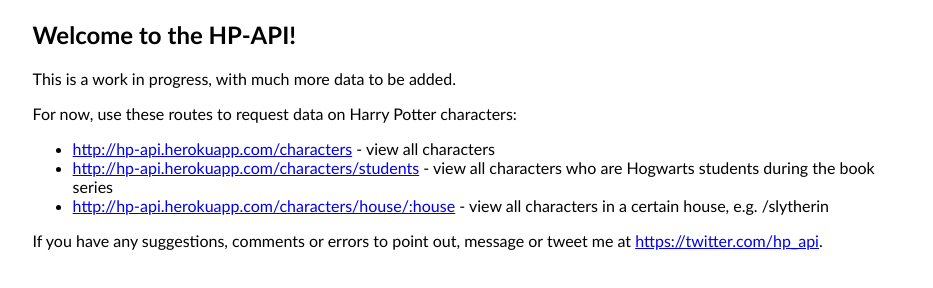
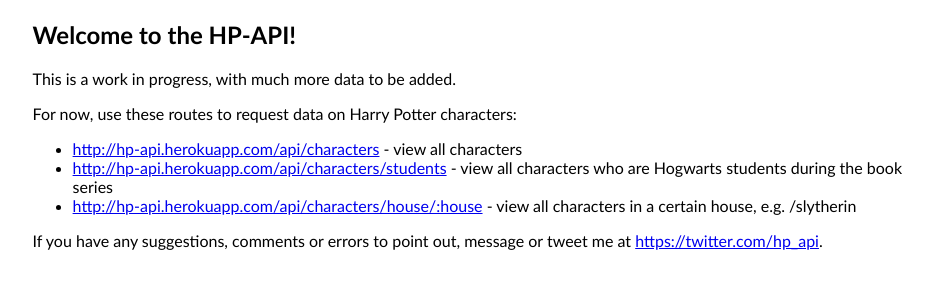
Before and after one commit to KostaSav/hp-api, a website: page public/index.html in a window 1280 px wide. Shown: the whole page, without its empty margins (165-1098 px from the left). Drawn offline with Linux system fonts and the light colour scheme.

Commit message:
fixed links

```diff
--- a/public/index.html
+++ b/public/index.html
@@ -10,9 +10,9 @@
     <p>This is a work in progress, with much more data to be added.</p>
     <p>For now, use these routes to request data on Harry Potter characters:</p>
     <ul>
-    <li><a href="http://hp-api.herokuapp.com/characters">http://hp-api.herokuapp.com/characters</a> - view all characters</li>
-    <li><a href="http://hp-api.herokuapp.com/characters/students">http://hp-api.herokuapp.com/characters/students</a> - view all characters who are Hogwarts students during the book series</li>
-    <li><a href="http://hp-api.herokuapp.com/characters/house/gryffindor">http://hp-api.herokuapp.com/characters/house/:house</a> - view all characters in a certain house, e.g. /slytherin</li>
+    <li><a href="http://hp-api.herokuapp.com/api/characters">http://hp-api.herokuapp.com/api/characters</a> - view all characters</li>
+    <li><a href="http://hp-api.herokuapp.com/api/characters/students">http://hp-api.herokuapp.com/api/characters/students</a> - view all characters who are Hogwarts students during the book series</li>
+    <li><a href="http://hp-api.herokuapp.com/api/characters/house/gryffindor">http://hp-api.herokuapp.com/api/characters/house/:house</a> - view all characters in a certain house, e.g. /slytherin</li>
     </ul>
     <p>If you have any suggestions, comments or errors to point out, message or tweet me at <a href="https://twitter.com/hp_api">https://twitter.com/hp_api</a>.
   </main>
```
